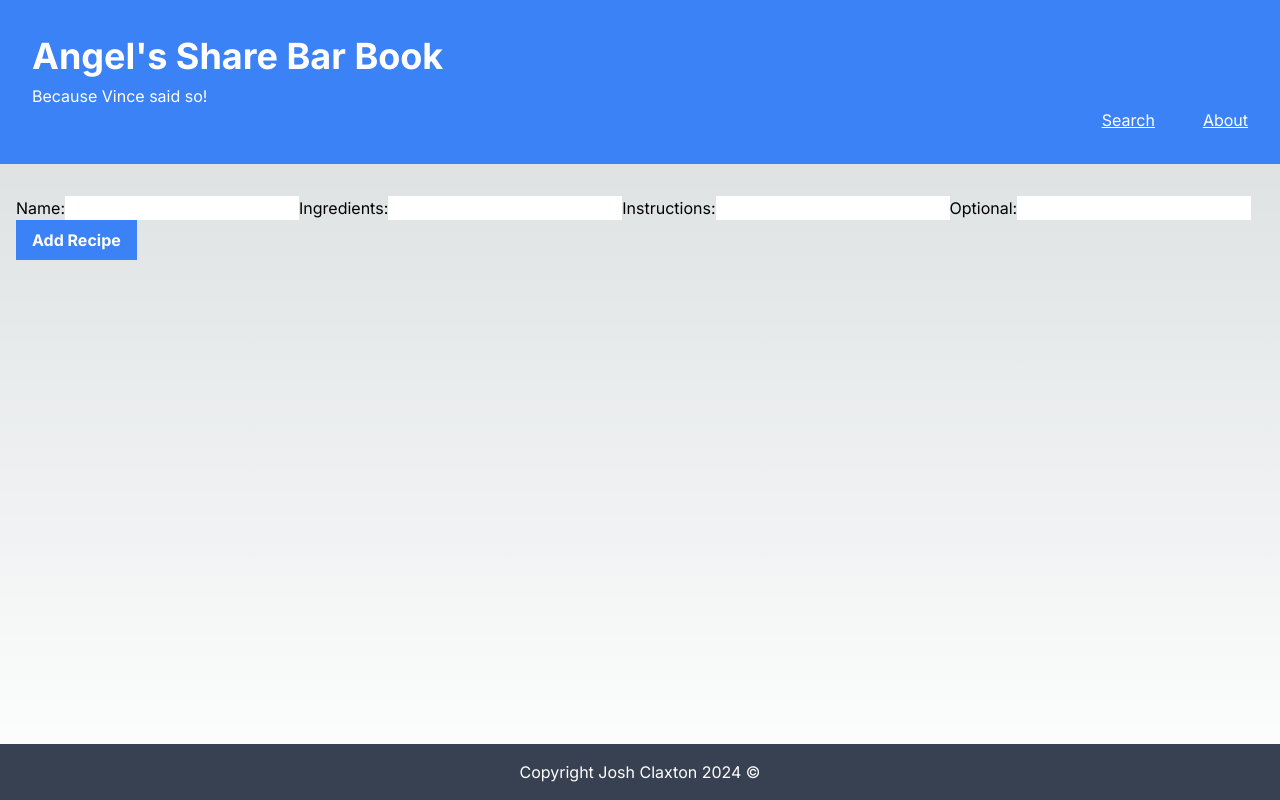
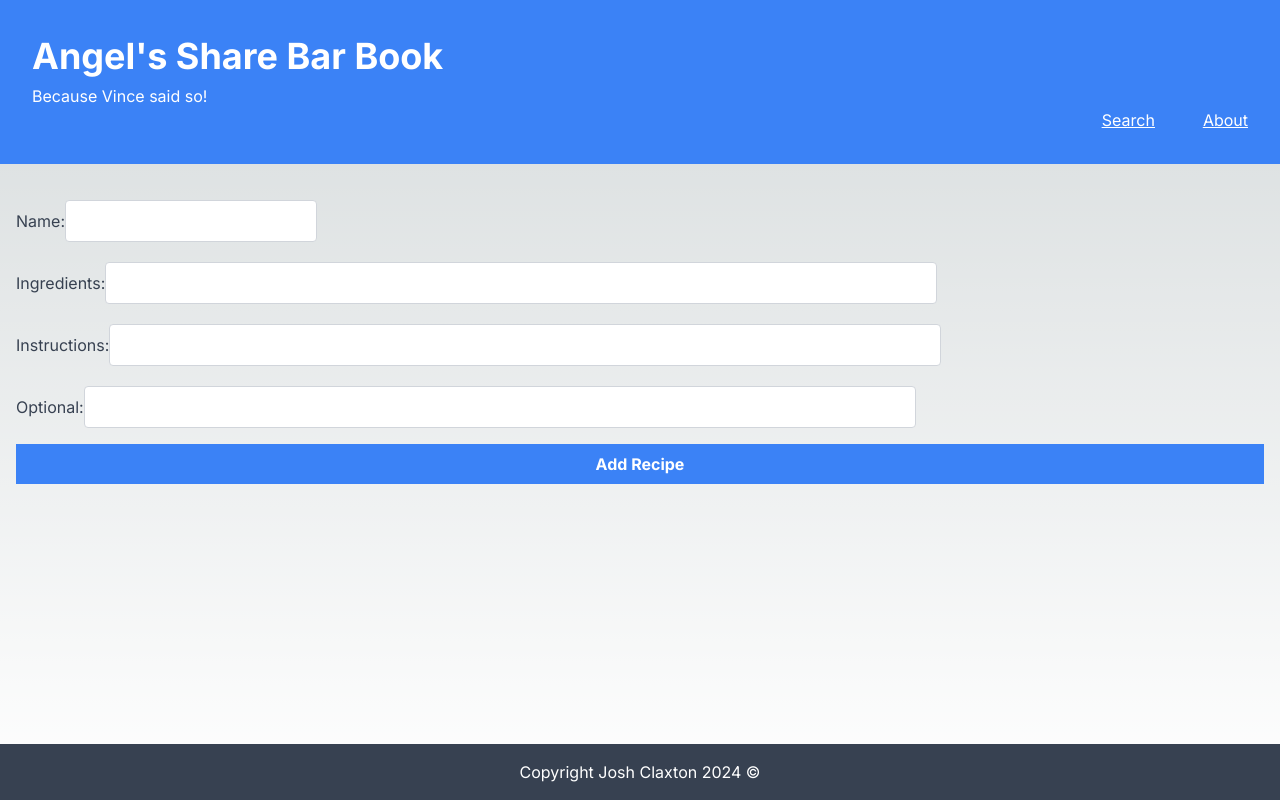
Before and after one commit to bowdumb/angels-share, a Next.js app: page /add-recipe in a window 1280 px wide. Built offline with nearby package versions, Linux system fonts and the light colour scheme.

Commit message:
Added rudimentary styling to the form for adding a recipe to the database.

```diff
--- a/src/app/add-recipe/page.js
+++ b/src/app/add-recipe/page.js
@@ -45,22 +45,22 @@ export default function addCocktailForm() {
     };
 
     return (
-        <form onSubmit={handleSubmit}>
+        <form onSubmit={handleSubmit} className="flex flex-col space-y-4">
             <label>
-                Name:
-                <input type="text" name="name" value={formData.name} onChange={handleChange} />
+                <span className="text-gray-700">Name:</span>
+                <input type="text" name="name" value={formData.name} onChange={handleChange} className="mt-1 p-2 border border-gray-300 rounded" />
             </label>
             <label>
-                Ingredients:
-                <input type="text" name="ingredients" value={formData.ingredients} onChange={handleChange} />
+                <span className="text-gray-700">Ingredients:</span>
+                <input type="text" name="ingredients" value={formData.ingredients} onChange={handleChange} className="w-2/3 mt-1 p-2 border border-gray-300 rounded" />
             </label>
             <label>
-                Instructions:
-                <input type="text" name="instructions" value={formData.instructions} onChange={handleChange} />
+                <span className="text-gray-700">Instructions:</span>
+                <input type="text" name="instructions" value={formData.instructions} onChange={handleChange} className="w-2/3 mt-1 p-2 border border-gray-300 rounded" />
             </label>
             <label>
-                Optional:
-                <input type="text" name="optional" value={formData.optional} onChange={handleChange} />
+                <span className="text-gray-700">Optional:</span>
+                <input type="text" name="optional" value={formData.optional} onChange={handleChange} className="text-black w-2/3 mt-1 p-2 border border-gray-300 rounded" />
             </label>
             <button type="submit" className="bg-blue-500 hover:bg-blue-700 text-white font-bold py-2 px-4 rouned">Add Recipe</button>
         </form>
```
